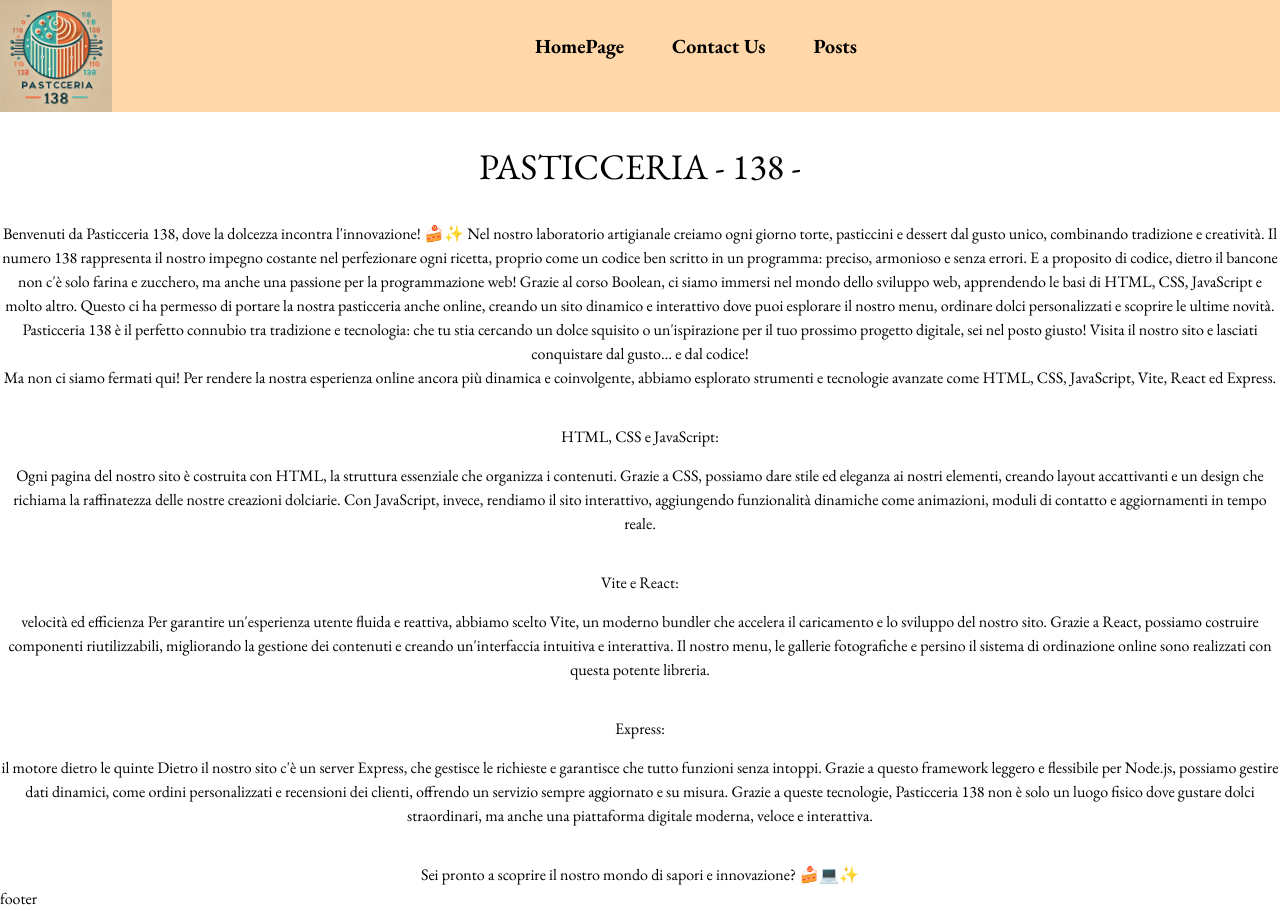
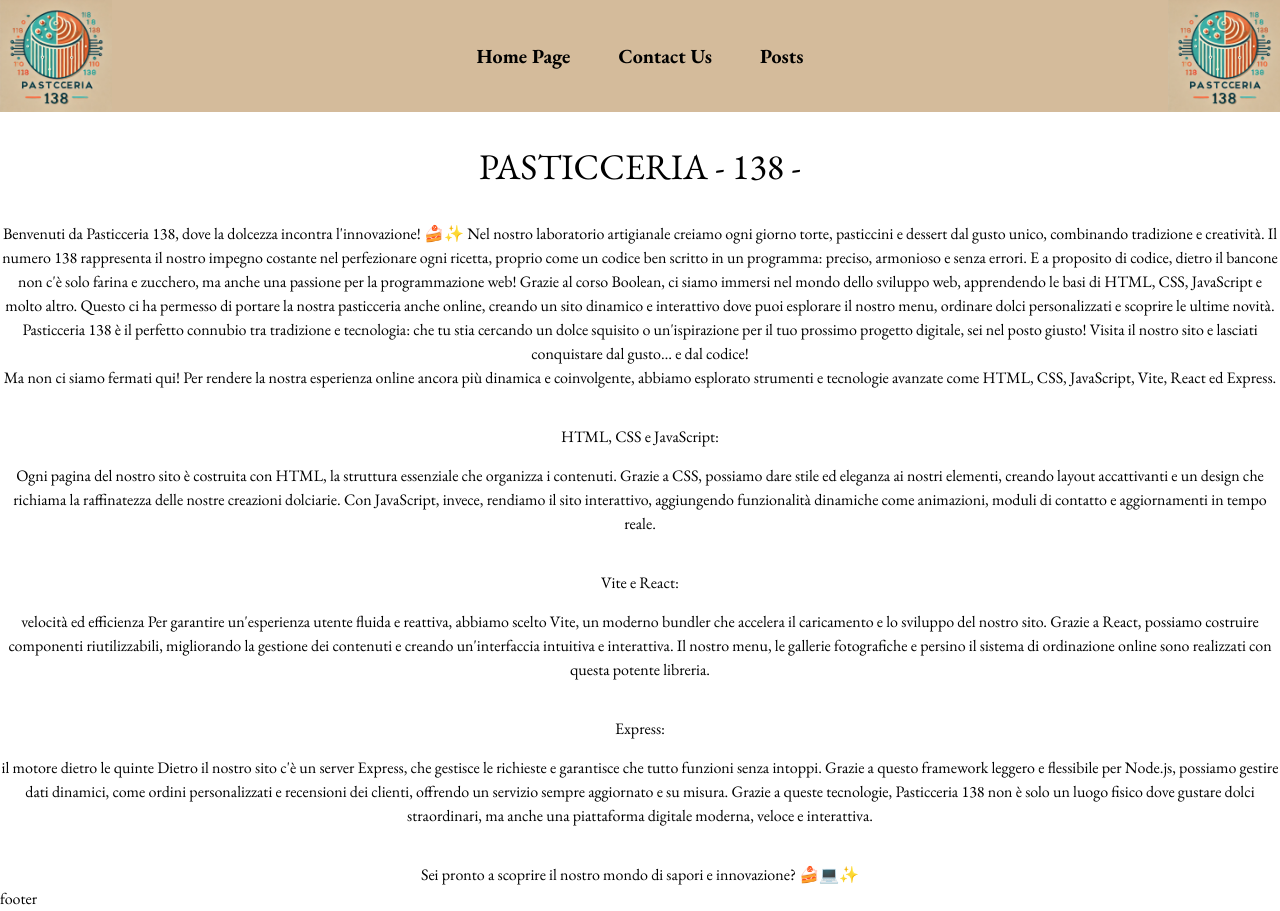
Before and after one commit to Alessandro-Frisone/react-router, a React (Vite) app: page / in a window 1280 px wide. Built offline with nearby package versions, Linux system fonts and the light colour scheme.

Commit message:
fix: heaer style

```diff
--- a/src/assets/components/Header.jsx
+++ b/src/assets/components/Header.jsx
@@ -3,7 +3,7 @@ import MainNav from "./MainNav";
 
 export default function Header() {
   return (
-    <header className="w-full bg-orange-200">
+    <header className="w-full bg-[#d4bb9b] sticky top-0">
         <div>
             <MainNav/>
         </div>
--- a/src/assets/components/MainNav.jsx
+++ b/src/assets/components/MainNav.jsx
@@ -3,11 +3,11 @@ import { NavLink } from "react-router-dom";
 
 export default function MainNav() {
   return (
-      <nav className="flex justify-center align-center">
+    <nav className="flex justify-center items-center align-center">
       <img className="w-28 h-28" src="./public/img/Logo_138.webp" alt="" />
       <ul className="flex justify-center gap-12 font-bold text-xl p-8 w-full">
         <li>
-            <NavLink to="/">HomePage</NavLink>
+          <NavLink to="/">Home Page</NavLink>
         </li>
         <li>
           <NavLink to="/ContactUs">Contact Us</NavLink>
@@ -16,6 +16,7 @@ export default function MainNav() {
           <NavLink to="/Posts">Posts</NavLink>
         </li>
       </ul>
+      <img className="w-28 h-28" src="./public/img/Logo_138.webp" alt="" />
     </nav>
-  );
+  )
 }
```
Lines whose indentation alone changed are shown as unchanged.
